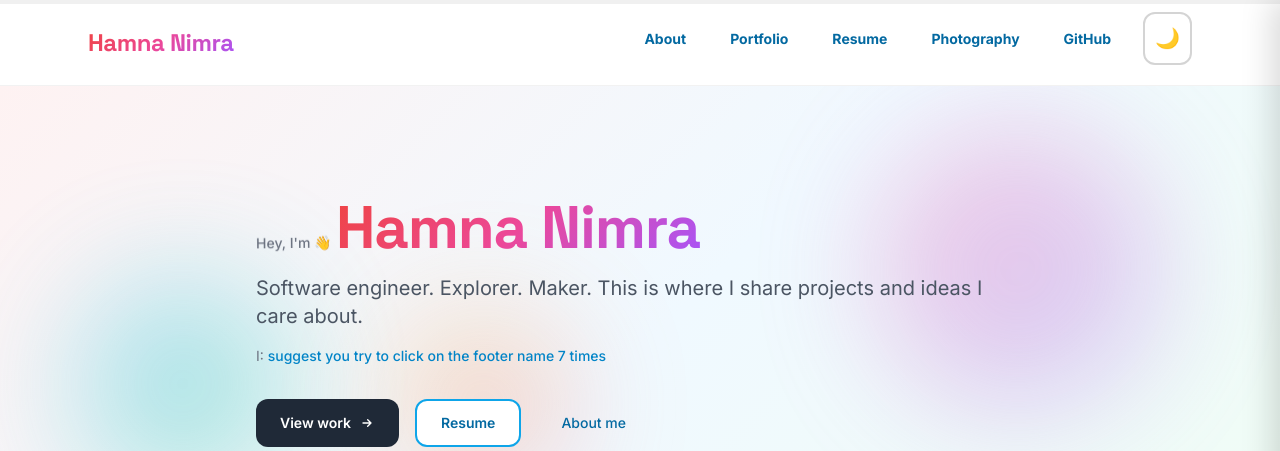
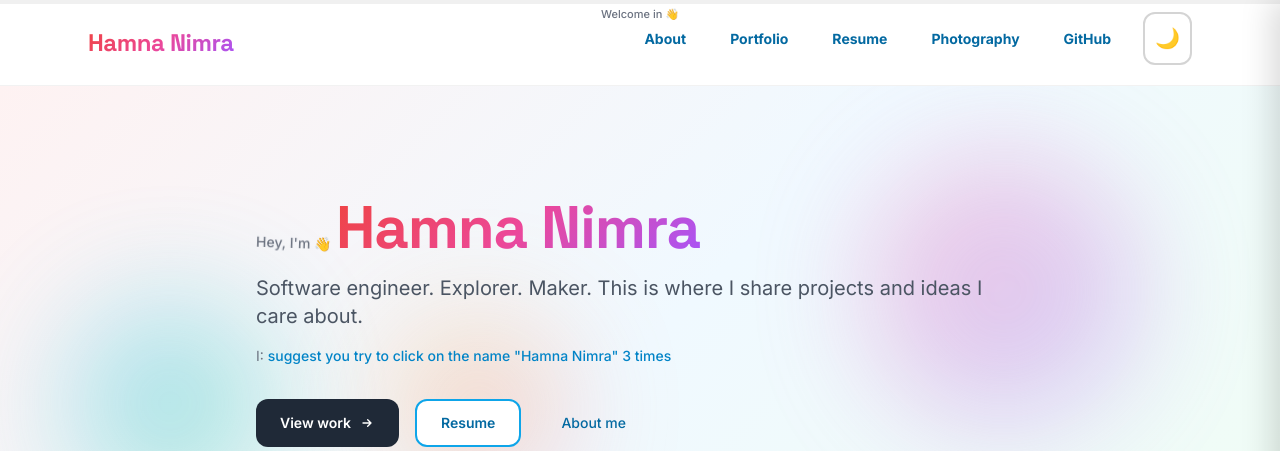
Before and after one commit to HamnaNimra/hamnanimra.github.io, a Jekyll site: the page built from index.html, in a window 1280 px wide and 1400 px high. Shown: the top 451 px of the window. Built offline with Jekyll 4.4.1, drawn with Linux system fonts in a browser that asks for light colours; nearby versions of some CDN libraries; some of the changed lines change nothing that is shown.

Commit message:
Add throttled scroll progress logic and personality messages in animations.js

```diff
--- a/_layouts/base.html
+++ b/_layouts/base.html
@@ -678,8 +678,6 @@
       .scroll-progress-wrap { display: none !important; }
       .scroll-progress-text { display: none !important; }
     }
-    .no-print.scroll-progress-wrap,
-    .no-print.scroll-progress-text { }
   </style>
   {% if page.layout == 'resume' %}
   <link rel="stylesheet" href="{{ '/css/resume-print.css' | relative_url }}">
--- a/js/animations.js
+++ b/js/animations.js
@@ -168,6 +168,40 @@
         ]);
       }
     });
+
+    // Scroll progress: chapter-style “how far through” indicator (throttled, respects reduced motion)
+    const progressBar = document.getElementById('scroll-progress-bar');
+    const progressText = document.getElementById('scroll-progress-text');
+    if ((progressBar || progressText) && !prefersReducedMotion()) {
+      const getMessage = (pct) => {
+        if (pct < 10) return "Welcome in 👋";
+        if (pct < 25) return "Getting to know me...";
+        if (pct < 40) return "You're " + Math.round(pct) + "% through my brain";
+        if (pct < 60) return "Halfway there!";
+        if (pct < 75) return "You're " + Math.round(pct) + "% through my brain";
+        if (pct < 90) return "The good stuff ✨";
+        return "You made it! 🎉";
+      };
+      let rafId = null;
+      let lastMsg = null;
+      const update = () => {
+        const scrollTop = window.scrollY || document.documentElement.scrollTop;
+        const scrollHeight = document.documentElement.scrollHeight - window.innerHeight;
+        const pct = scrollHeight <= 0 ? 0 : Math.min(100, (scrollTop / scrollHeight) * 100);
+        if (progressBar) progressBar.style.width = pct + "%";
+        const msg = getMessage(pct);
+        if (progressText && msg !== lastMsg) {
+          progressText.textContent = msg;
+          lastMsg = msg;
+        }
+        rafId = null;
+      };
+      const onScroll = () => {
+        if (rafId == null) rafId = requestAnimationFrame(update);
+      };
+      window.addEventListener('scroll', onScroll, { passive: true });
+      update();
+    }
   });
 
   function showEasterEggToast(messages) {
```
